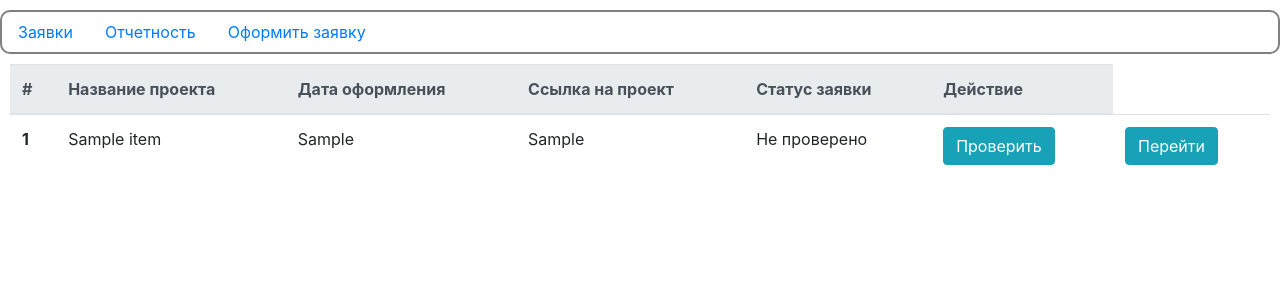
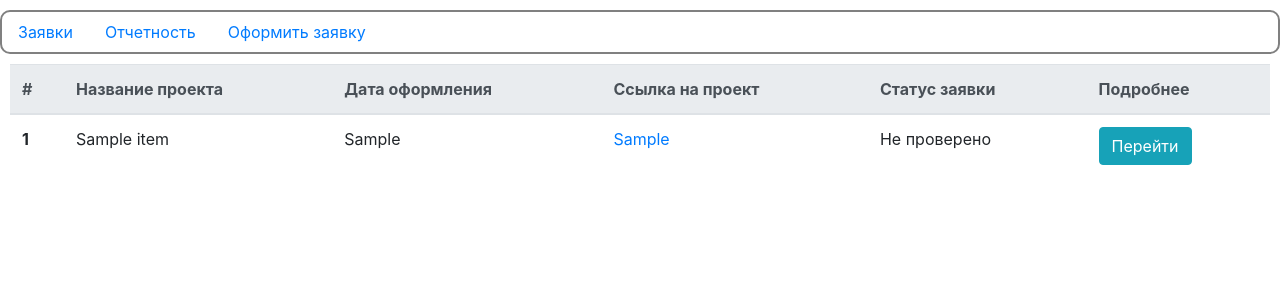
Before and after one commit to SkyAdam1/zayed, a Django app: template apps/applications/templates/applications/applications_output.html in a window 1280 px wide. Shown: the part 62-362 px from the top of the page. Run offline with Django 3.2, Linux system fonts and the light colour scheme; the template is opened without the code that fills it: most values are stand-ins (such as "Sample title", 1, 10 or a date in 2020); some libraries are stand-ins or nearby versions.

Commit message:
Edit template

```diff
--- a/apps/applications/templates/applications/applications_detail.html
+++ b/apps/applications/templates/applications/applications_detail.html
@@ -18,12 +18,12 @@
 <form id="add_form" method="post">
     {% csrf_token %}
     {{ form }}
-    <button form="add_form" type="submit" class="btn btn-primary mt-3">Отправить заявку</button>
+    <button form="add_form" type="submit" class="btn btn-primary mt-3">Оставить комментарий</button>
 </form>
 {% for comment in comments %}
     <div class="comment">
         <hr>
-        <h4>{{ comment.user.username }} {{ comment.user.username }}</h4>
+        <h4>{{ comment.user.username }}</h4>
         <p>{{ comment.text }}</p>
         <small class="text-muted">{{ comment.created_at }}</small>
     </div>
--- a/apps/applications/templates/applications/applications_output.html
+++ b/apps/applications/templates/applications/applications_output.html
@@ -16,7 +16,10 @@
         <th scope="col">Дата оформления</th>
         <th scope="col">Ссылка на проект</th>
         <th scope="col">Статус заявки</th>
-        <th scope="col">Действие</th>
+        {% if request.user.is_staff or request.user.is_expert %}
+              <th scope="col">Действие</th>
+        {% endif %}
+        <th scope="col">Подробнее</th>
       </tr>
     </thead>
     <tbody>
@@ -25,13 +28,18 @@
             <th scope="row">{{ item.id }}</th>
             <td>{{ item.project_name }}</td>
             <td>{{ item.data_create }}</td>
-            <td>{{ item.project_site }}</td>
+            <td><a href="{{ item.project_site }}">{{ item.project_site }}</a></td>
             {% if item.status %}
               <td>Проверено</td>
-              <td><a class="btn btn-info" href="{% url 'switch_status' item.pk %}">Деактивировать</a></td>
+              {% if request.user.is_staff or request.user.is_expert %}
+                  <td><a class="btn btn-info" href="{% url 'switch_status' item.pk %}">Деактивировать</a>
+              {% endif %}
+              </td>
             {% else %}
               <td>Не проверено</td>
-              <td><a class="btn btn-info" href="{% url 'switch_status' item.pk %}">Проверить</a></td>
+              {% if request.user.is_staff or request.user.is_expert %}
+                  <td><a class="btn btn-info" href="{% url 'switch_status' item.pk %}">Проверить</a></td>
+              {% endif %}
             {% endif %}
             <td> <a class="btn btn-info" href="{{ item.get_absolute_url }}">Перейти</a> </td>
       </tr>
```
